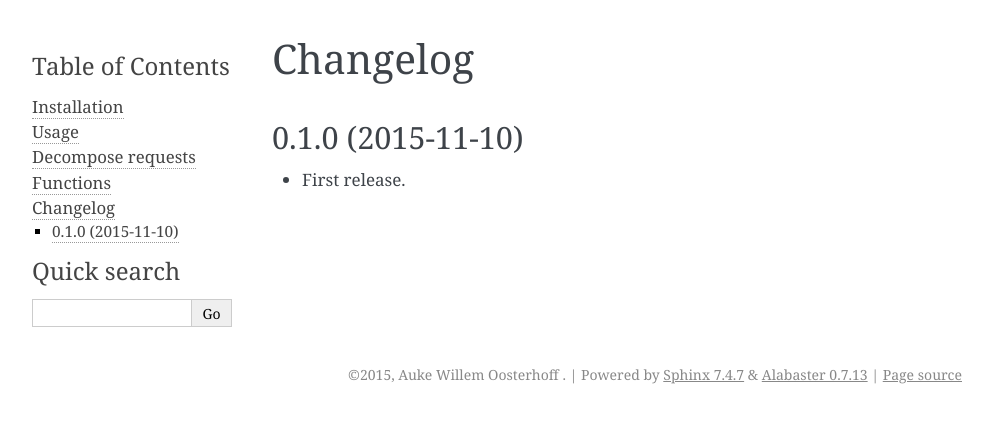
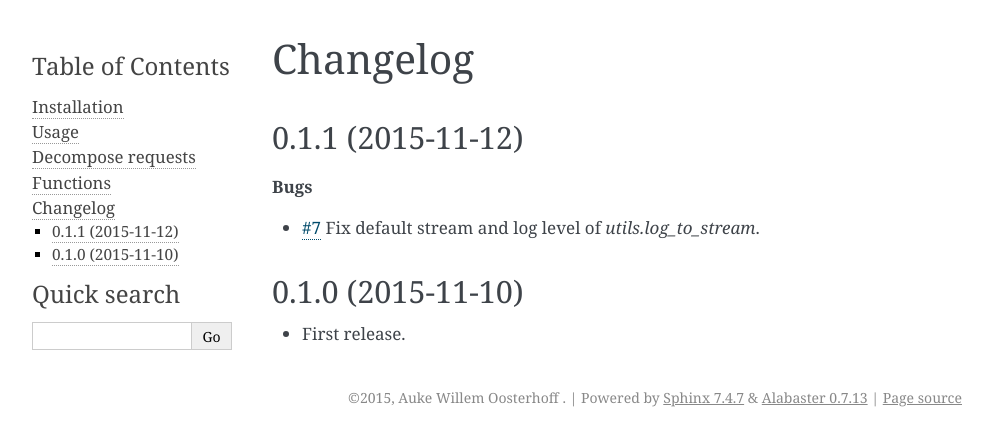
Before and after one commit to AdvancedClimateSystems/uModbus, a Sphinx documentation site: the page built from docs/source/changelog.rst, in a window 1280 px wide. Shown: the top 446 px of the page, without its empty margins (148-1141 px from the left). Built offline with Sphinx 7.4.7, drawn with Linux system fonts in a browser that asks for light colours.

Commit message:
Bump to 0.1.1.

```diff
--- a/docs/source/changelog.rst
+++ b/docs/source/changelog.rst
@@ -1,5 +1,14 @@
 Changelog
 =========
+
+0.1.1 (2015-11-12)
+++++++++++++++++++
+
+**Bugs**
+
+* `#7`_ Fix default stream and log level of `utils.log_to_stream`.
+
+.. _#7: https://github.com/AdvancedClimateSystems/uModbus/issues/7
 
 0.1.0 (2015-11-10)
 ++++++++++++++++++
--- a/setup.py
+++ b/setup.py
@@ -7,7 +7,7 @@ for Python 2.7, 3.3, 3.4, 3.5 and Pypy. uModbus has no runtime depedencies.
 from setuptools import setup
 
 setup(name='uModbus',
-      version='0.1.0',
+      version='0.1.1',
       author='Auke Willem Oosterhoff',
       author_email='oosterhoff@baopt.nl',
       description='Implementation of the Modbus protocol in pure Python.',
```
